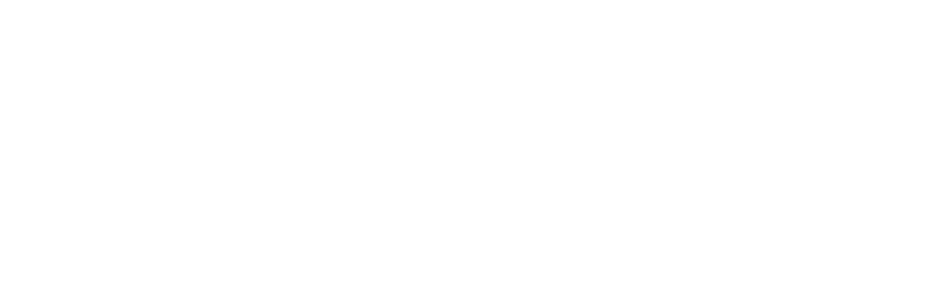
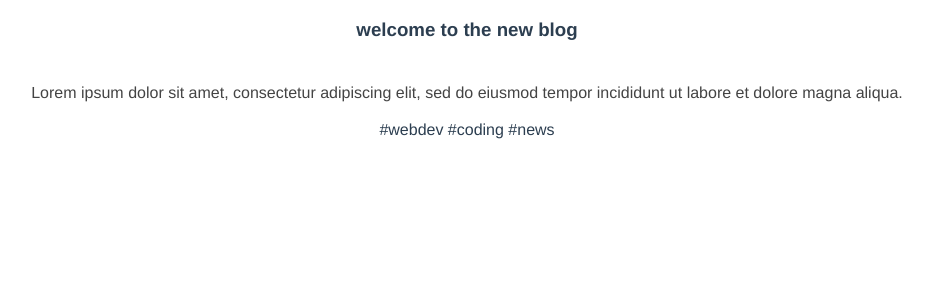
Before and after one commit to LinhKH/reaction-timer, a Vue app: page /posts/1 in a window 1280 px wide. Before the commit this address had no page. Shown: the top 300 px of the page, without its empty margins (173-1106 px from the left). Built offline with nearby package versions, Linux system fonts and the light colour scheme; data requests are answered from the project's data file.

Commit message:
Creating Another Composable

```diff
--- a/src/components/PostList.vue
+++ b/src/components/PostList.vue
@@ -1,14 +1,13 @@
 <template>
     <div class="post-list">
         <div v-for="post in posts" :key="post.id">
-            <!-- <h3>{{ post.title }}</h3> -->
             <SinglePost :post="post" />
         </div>
     </div>
 </template>
 
 <script>
-import { onMounted, onUnmounted, onUpdated } from 'vue'
+// import { onMounted, onUnmounted, onUpdated } from 'vue'
 // component imports
 import SinglePost from './SinglePost.vue'
 
@@ -16,9 +15,7 @@
     props: ['posts'],
     components: { SinglePost },
     setup() {
-        onMounted(() => console.log('component mounted'))
-        onUnmounted(() => console.log('component unmounted'))
-        onUpdated(() => console.log('component updated'))
+
     }
 }
 </script>
--- a/src/components/SinglePost.vue
+++ b/src/components/SinglePost.vue
@@ -1,6 +1,8 @@
 <template>
     <div class="post">
-        <h3>{{ post.title }}</h3>
+        <router-link :to="{ name: 'Details', params: { id: post.id } }">
+            <h3>{{ post.title }}</h3>
+        </router-link>
         <p>{{ snippet }}</p>
         <span v-for="tag in post.tags" :key="tag">
             #{{ tag }}
--- /dev/null
+++ b/src/composables/getPost.js
@@ -0,0 +1,24 @@
+import { ref } from 'vue'
+
+const getPost = (id) => {
+
+    const post = ref(null)
+    const error = ref(null)
+
+    const load = async () => {
+        try {
+            let data = await fetch('http://localhost:3000/posts/' + id)
+            if (!data.ok) {
+                throw Error('That post does not exist')
+            }
+            post.value = await data.json()
+        }
+        catch (err) {
+            error.value = err.message
+        }
+    }
+
+    return { post, error, load }
+}
+
+export default getPost
--- a/src/router/index.js
+++ b/src/router/index.js
@@ -1,5 +1,6 @@
 import { createRouter, createWebHistory } from 'vue-router'
 import Home from '../views/Home.vue'
+import Details from '../views/Details.vue'
 
 const routes = [
     {
@@ -7,6 +8,12 @@
         name: 'Home',
         component: Home
     },
+    {
+        path: '/posts/:id',
+        name: 'Details',
+        component: Details,
+        props: true
+    }
 ]
 
 const router = createRouter({
--- /dev/null
+++ b/src/views/Details.vue
@@ -0,0 +1,46 @@
+<template>
+    <div v-if="error">{{ error }}</div>
+    <div v-if="post" class="post">
+        <h3>{{ post.title }}</h3>
+        <p class="pre">{{ post.body }}</p>
+        <span v-for="tag in post.tags" :key="tag">
+            #{{ tag }}
+        </span>
+    </div>
+    <div v-else>Loading...</div>
+</template>
+
+<script>
+import getPost from '@/composables/getPost'
+
+export default {
+    props: ['id'],
+    setup(props) {
+        const { error, post, load } = getPost(props.id)
+
+        load()
+
+        return { error, post }
+    },
+}
+</script>
+
+<style scoped>
+.tags a {
+    margin-right: 10px;
+}
+
+.post {
+    max-width: 1200px;
+    margin: 0 auto;
+}
+
+.post p {
+    color: #444;
+    line-height: 1.5em;
+    margin-top: 40px;
+}
+
+.pre {
+    white-space: pre-wrap;
+}</style>
```
